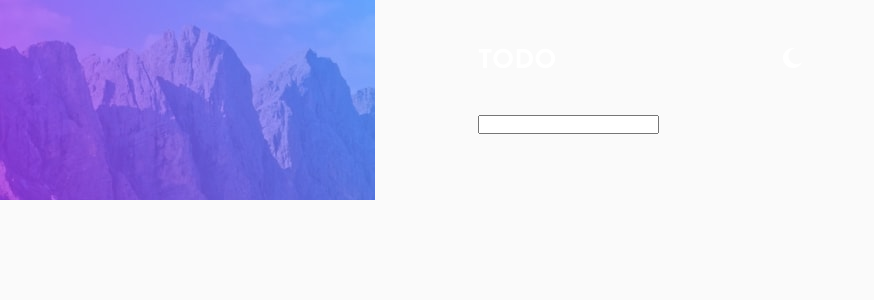
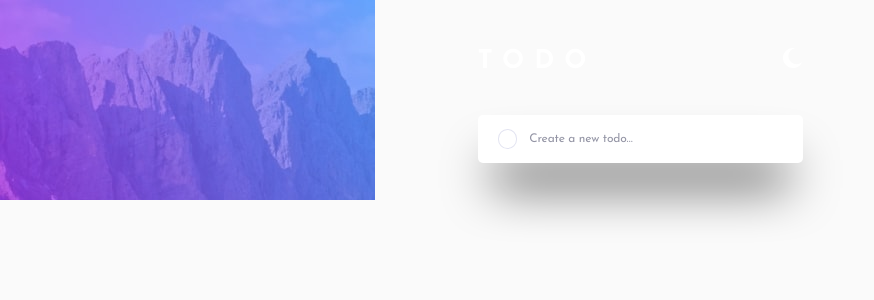
Before and after one commit to joaovitorcavalcante/todo-app, a React (Vite) app: page / in a window 1280 px wide. Shown: the top 300 px of the page, without its empty margins (0-874 px from the left). Built offline with nearby package versions, Linux system fonts and the light colour scheme.

Commit message:
Finished component newTaskField

```diff
--- a/package.json
+++ b/package.json
@@ -10,12 +10,14 @@
   "dependencies": {
     "react": "^18.0.0",
     "react-dom": "^18.0.0",
-    "styled-components": "^5.3.5"
+    "styled-components": "^5.3.5",
+    "uuid": "^8.3.2"
   },
   "devDependencies": {
     "@types/react": "^18.0.0",
     "@types/react-dom": "^18.0.0",
     "@types/styled-components": "^5.1.25",
+    "@types/uuid": "^8.3.4",
     "@vitejs/plugin-react": "^1.3.0",
     "typescript": "^4.6.3",
     "vite": "^2.9.9"
--- a/src/components/Header/styles.ts
+++ b/src/components/Header/styles.ts
@@ -14,7 +14,7 @@ export const Content = styled.div`
 
 export const Title = styled.h1`
   font-size: 2.6rem;
-  letter-spacing: 1 rem;
+  letter-spacing: 1rem;
   text-transform: uppercase;
 `;
 
--- a/src/components/NewTaskField/index.tsx
+++ b/src/components/NewTaskField/index.tsx
@@ -1,11 +1,46 @@
+import { ChangeEvent, FormEvent, useState } from 'react';
+import { v4 } from 'uuid';
 import * as S from './styles';
 
-export function NewTaskField() {
+type Task = {
+  id: string;
+  name: string;
+  isCompleted: boolean;
+};
+
+type NewTaskFieldProps = {
+  onAddNewTask: (task: Task) => void;
+};
+
+export function NewTaskField({ onAddNewTask }: NewTaskFieldProps) {
+  const [newTaskName, setNewTaskName] = useState('');
+
+  function handleCreateNewTask(e: FormEvent) {
+    e.preventDefault();
+
+    if (!newTaskName) return;
+
+    const newTask: Task = {
+      id: v4(),
+      name: newTaskName,
+      isCompleted: false,
+    };
+
+    onAddNewTask(newTask);
+  }
+
+  function handleNewTaskNameChange(e: ChangeEvent<HTMLInputElement>) {
+    setNewTaskName(e.target.value);
+  }
+
   return (
-    <S.Container>
+    <S.Container onSubmit={handleCreateNewTask}>
       <S.Content>
         <S.CheckIcon />
-        <S.Input />
+        <S.Input
+          placeholder="Create a new todo…"
+          onChange={handleNewTaskNameChange}
+        />
       </S.Content>
     </S.Container>
   );
--- a/src/components/NewTaskField/styles.ts
+++ b/src/components/NewTaskField/styles.ts
@@ -4,6 +4,41 @@ export const Container = styled.form`
   margin-top: 4rem;
 `;
 
-export const Content = styled.div``;
-export const CheckIcon = styled.img``;
-export const Input = styled.input``;
+export const Content = styled.div`
+  display: flex;
+
+  padding: 1.4rem 2rem;
+  border-radius: 5px;
+  box-shadow: 0px 35px 50px -15px ${({ theme }) => theme.colors.inputShadow};
+
+  background-color: ${({ theme }) => theme.colors.primary};
+`;
+
+export const CheckIcon = styled.div`
+  width: 2.2rem;
+  height: 2rem;
+
+  border: 1px solid ${({ theme }) => theme.colors.checkBorder};
+  border-radius: 50%;
+
+  background-color: inherit;
+`;
+
+export const Input = styled.input`
+  width: 100%;
+  border: 0;
+  outline: 0;
+  margin-left: 1.2rem;
+
+  font-size: 1.2rem;
+  line-height: 1.2rem;
+  letter-spacing: -0.166667px; /* identical to box height */
+
+  color: ${({ theme }) => theme.colors.text};
+
+  ::placeholder {
+    /* Chrome, Firefox, Opera, Safari 10.1+ */
+    color: ${({ theme }) => theme.colors.inputPlaceholder};
+    opacity: 1; /* Firefox */
+  }
+`;
--- a/src/pages/Home/index.tsx
+++ b/src/pages/Home/index.tsx
@@ -1,12 +1,25 @@
+import { useState } from 'react';
 import { Header } from '../../components/Header';
 import { NewTaskField } from '../../components/NewTaskField';
 import * as S from './styles';
 
+type Task = {
+  id: string;
+  name: string;
+  isCompleted: boolean;
+};
+
 export function Home() {
+  const [tasks, setTasks] = useState<Task[]>([]);
+
+  function addNewTask(task: Task) {
+    setTasks([...tasks, task]);
+  }
+
   return (
     <S.Container>
       <Header />
-      <NewTaskField />
+      <NewTaskField onAddNewTask={addNewTask} />
     </S.Container>
   );
 }
--- a/src/styles/global.ts
+++ b/src/styles/global.ts
@@ -14,9 +14,13 @@ export const GlobalStyle = createGlobalStyle`
   }
 
   body {
-    font-family: 'Josefin Sans', sans-serif;
+    font-family: 'Josefin Sans', Arial, Helvetica, sans-serif;
     background-color: ${({ theme }) => theme.colors.base};
     background-image: url(${bgImg});
     background-repeat: no-repeat;
   }
+
+  input, select, textarea, button {
+    font-family: 'Josefin Sans', sans-serif;
+  }
 `;
--- a/src/styles/styled.d.ts
+++ b/src/styles/styled.d.ts
@@ -7,6 +7,10 @@ declare module 'styled-components' {
     colors: {
       base: string;
       primary: string;
+      text: string;
+      checkBorder: string;
+      inputPlaceholder: string;
+      inputShadow: string;
     };
   }
 }
--- a/src/styles/theme/light.ts
+++ b/src/styles/theme/light.ts
@@ -3,5 +3,8 @@ export default {
   colors: {
     base: '#FAFAFA',
     primary: '#FFFFFF',
+    text: '#494C6B',
+    checkBorder: '#E3E4F1',
+    inputPlaceholder: '#9495a5',
   },
 };
```
Also changed, not shown: 1 other file (tests, documents, lock files or other folders).
